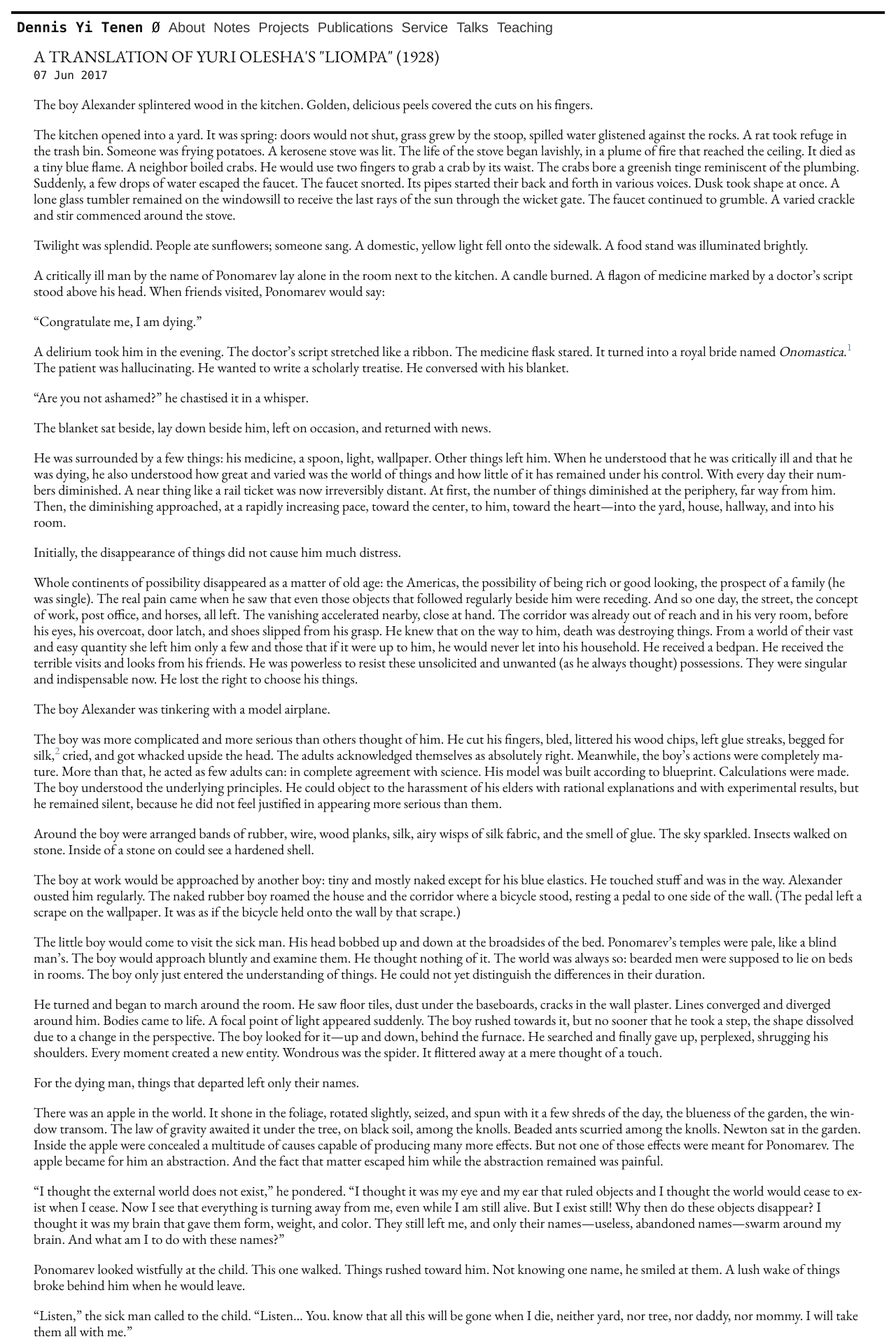
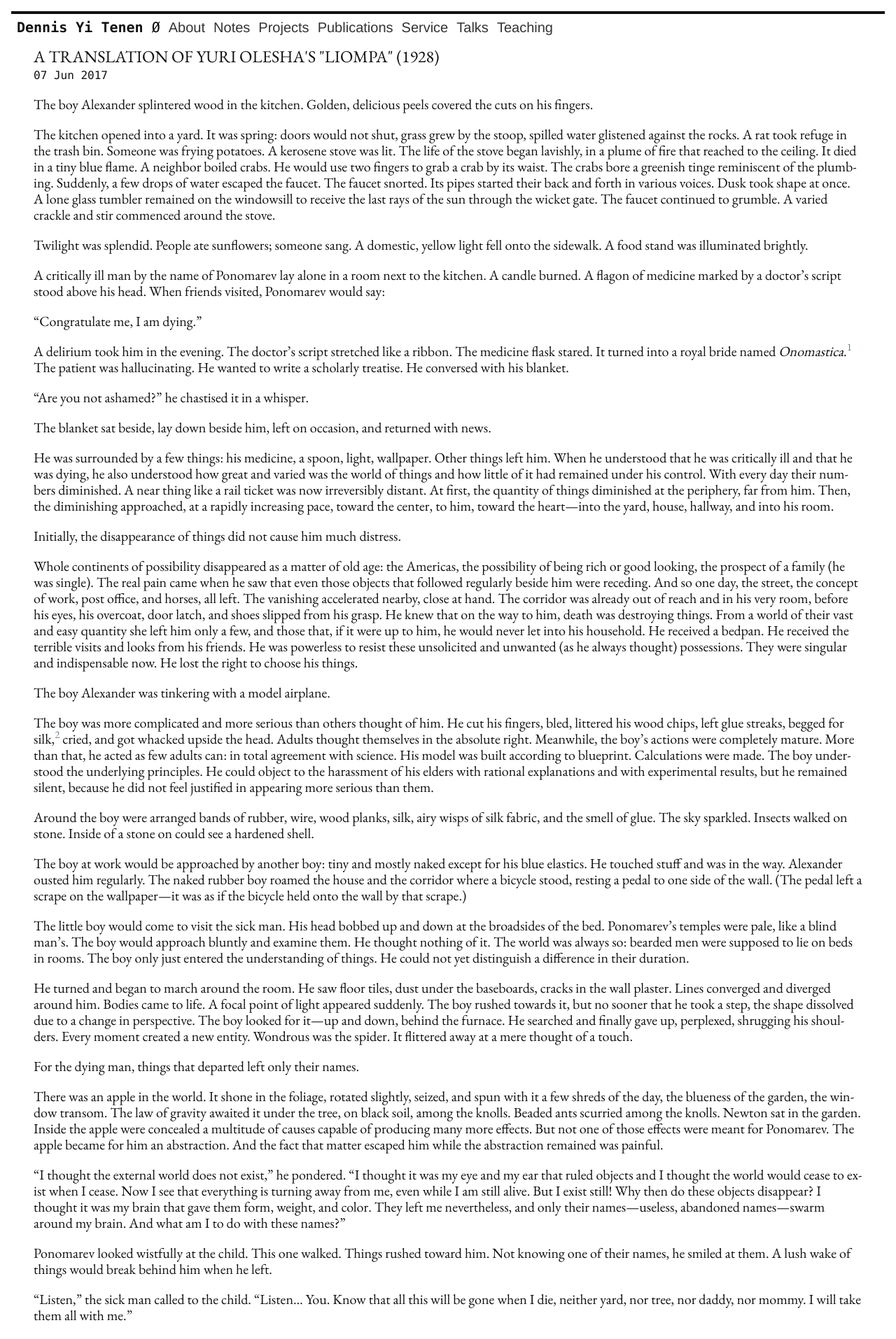
Before and after one commit to denten/denten.github.io, a Jekyll site: the page built from _posts/2017-06-07-liompa.md, in a window 1280 px wide. Shown: the top 1914 px of the page at 70% size. Built offline with Jekyll 4.4.1, drawn with Linux system fonts in a browser that asks for light colours; nearby versions of some CDN libraries; library files that are not in the unit come from our copies; some of the changed text lies outside the part shown.

Commit message:
translation edits

```diff
--- a/_posts/2017-06-07-liompa.md
+++ b/_posts/2017-06-07-liompa.md
@@ -15,9 +15,9 @@
 The kitchen opened into a yard. It was spring: doors would not shut, grass
 grew by the stoop, spilled water glistened against the rocks. A rat took
 refuge in the trash bin. Someone was frying potatoes. A kerosene stove was
-lit. The life of the stove began lavishly, in a plume of fire that reached the
-ceiling. It died as a tiny blue flame. A neighbor boiled crabs. He would use
-two fingers to grab a crab by its waist. The crabs bore a greenish tinge
+lit. The life of the stove began lavishly, in a plume of fire that reached to
+the ceiling. It died in a tiny blue flame. A neighbor boiled crabs. He would
+use two fingers to grab a crab by its waist. The crabs bore a greenish tinge
 reminiscent of the plumbing. Suddenly, a few drops of water escaped the
 faucet. The faucet snorted. Its pipes started their back and forth in various
 voices. Dusk took shape at once. A lone glass tumbler remained on the
@@ -28,8 +28,8 @@
 Twilight was splendid. People ate sunflowers; someone sang. A domestic, yellow
 light fell onto the sidewalk. A food stand was illuminated brightly.
 
-A critically ill man by the name of Ponomarev lay alone in the room next to
-the kitchen. A candle burned. A flagon of medicine marked by a doctor's script
+A critically ill man by the name of Ponomarev lay alone in a room next to the
+kitchen. A candle burned. A flagon of medicine marked by a doctor's script
 stood above his head. When friends visited, Ponomarev would say:
 
 "Congratulate me, I am dying."
@@ -47,9 +47,9 @@
 He was surrounded by a few things: his medicine, a spoon, light, wallpaper.
 Other things left him. When he understood that he was critically ill and that
 he was dying, he also understood how great and varied was the world of things
-and how little of it has remained under his control. With every day their
+and how little of it had remained under his control. With every day their
 numbers diminished. A near thing like a rail ticket was now irreversibly
-distant. At first, the number of things diminished at the periphery, far way
+distant. At first, the quantity of things diminished at the periphery, far
 from him. Then, the diminishing approached, at a rapidly increasing pace,
 toward the center, to him, toward the heart---into the yard, house, hallway,
 and into his room.
@@ -64,8 +64,8 @@
 accelerated nearby, close at hand. The corridor was already out of reach and
 in his very room, before his eyes, his overcoat, door latch, and shoes slipped
 from his grasp. He knew that on the way to him, death was destroying things.
-From a world of their vast and easy quantity she left him only a few and those
-that if it were up to him, he would never let into his household. He received
+From a world of their vast and easy quantity she left him only a few, and those
+that, if it were up to him, he would never let into his household. He received
 a bedpan. He received the terrible visits and looks from his friends. He was
 powerless to resist these unsolicited and unwanted (as he always thought)
 possessions. They were singular and indispensable now. He lost the right to
@@ -75,14 +75,14 @@
 
 The boy was more complicated and more serious than others thought of him. He
 cut his fingers, bled, littered his wood chips, left glue streaks, begged for
-silk,[^1] cried, and got whacked upside the head. The adults acknowledged
-themselves as absolutely right. Meanwhile, the boy's actions were completely
-mature. More than that, he acted as few adults can: in complete agreement with
-science. His model was built according to blueprint. Calculations were made.
-The boy understood the underlying principles. He could object to the
-harassment of his elders with rational explanations and with experimental
-results, but he remained silent, because he did not feel justified in
-appearing more serious than them.
+silk,[^1] cried, and got whacked upside the head. Adults thought themselves in
+the absolute right. Meanwhile, the boy's actions were completely mature. More
+than that, he acted as few adults can: in total agreement with science. His
+model was built according to blueprint. Calculations were made. The boy
+understood the underlying principles. He could object to the harassment of his
+elders with rational explanations and with experimental results, but he
+remained silent, because he did not feel justified in appearing more serious
+than them.
 
 Around the boy were arranged bands of rubber, wire, wood planks, silk, airy
 wisps of silk fabric, and the smell of glue. The sky sparkled. Insects walked
@@ -92,22 +92,22 @@
 except for his blue elastics. He touched stuff and was in the way. Alexander
 ousted him regularly. The naked rubber boy roamed the house and the corridor
 where a bicycle stood, resting a pedal to one side of the wall. (The pedal
-left a scrape on the wallpaper. It was as if the bicycle held onto the wall by
-that scrape.)
+left a scrape on the wallpaper---it was as if the bicycle held onto the wall
+by that scrape.)
 
 The little boy would come to visit the sick man. His head bobbed up and down
 at the broadsides of the bed. Ponomarev's temples were pale, like a blind
 man's. The boy would approach bluntly and examine them. He thought nothing of
 it. The world was always so: bearded men were supposed to lie on beds in
 rooms. The boy only just entered the understanding of things. He could not yet
-distinguish the differences in their duration.
+distinguish a difference in their duration.
 
 He turned and began to march around the room. He saw floor tiles, dust under
 the baseboards, cracks in the wall plaster. Lines converged and diverged
 around him. Bodies came to life. A focal point of light appeared suddenly. The
 boy rushed towards it, but no sooner that he took a step, the shape dissolved
-due to a change in the perspective. The boy looked for it---up and down,
-behind the furnace. He searched and finally gave up, perplexed, shrugging his
+due to a change in perspective. The boy looked for it---up and down, behind
+the furnace. He searched and finally gave up, perplexed, shrugging his
 shoulders. Every moment created a new entity. Wondrous was the spider. It
 flittered away at a mere thought of a touch.
 
@@ -127,14 +127,14 @@
 exist when I cease. Now I see that everything is turning away from me, even
 while I am still alive. But I exist still! Why then do these objects
 disappear? I thought it was my brain that gave them form, weight, and color.
-They still left me, and only their names---useless, abandoned names---swarm
-around my brain. And what am I to do with these names?"
+They left me nevertheless, and only their names---useless, abandoned
+names---swarm around my brain. And what am I to do with these names?"
 
 Ponomarev looked wistfully at the child. This one walked. Things rushed toward
-him. Not knowing one name, he smiled at them. A lush wake of things broke
-behind him when he would leave.
+him. Not knowing one of their names, he smiled at them. A lush wake of things
+would break behind him when he left.
 
-"Listen," the sick man called to the child. "Listen... You. know that all this
+"Listen," the sick man called to the child. "Listen... You. Know that all this
 will be gone when I die, neither yard, nor tree, nor daddy, nor mommy. I will
 take them all with me."
 
@@ -158,30 +158,32 @@
 The dying man walked through the kitchen, bent at the waist, his outstretched
 hands weighed heavy by his limp wrists. He came to take his things. The boy
 Alexander ran through the yard. A model airplane flew ahead. It was the last
-thing Ponomarev saw. He did not take it. It flew away. Later on in the day a
-casket appeared in the kitchen. It was blue with yellow decorations. The
-rubber toddler watched from the corridor, his hands folded behind his back.
-The casket was tediously manipulated to get it through the door. A shelf was
-hit, a pot; bits of plaster fell. The boy Alexander climbed on top of the
-stove to help by holding the box from beneath. When the casket came through,
-finally, into the corridor, turning black at once there, the rubber toddler
+thing Ponomarev saw. He did not take it. It flew away. Later that day a casket
+appeared in the kitchen. It was blue with yellow decorations. The rubber
+toddler watched from the corridor, his hands folded behind his back. The
+casket was tediously manipulated to get it through the door. A shelf was hit,
+a pot; bits of plaster fell. The boy Alexander climbed on top of the stove to
+help by holding the box from beneath. When the casket came through, finally,
+into the corridor, turning black at once there, the rubber toddler
 pitter-pattered ahead.
 
-"Grandpa! Granpae," he yelled. "They brought you a casket."[^4]
+"Grandpa! Grandpa," he yelled. "They brought you a casket."
 
-## Notes:
+### Notes:
 
 Olesha's prose is characterized by choppy, hypnotic, often repetitive diction,
 lean descriptive lists, and idiosyncratic idiom. The author punctuates short,
-almost clinical, sentences with flights of estrangement in which simple things
-are described in unfamiliar, jarring ways. A sense of melancholy haunts this
-story, conveyed through ambiguous grammatical constructs that waver between
-the simple and the habitual past tense. In this way, Olesha purposefully blurs
-the lines between "the boy approached" and "the boy would often approach."
-Such scenes seem to have happened once and have always been happening
-continuously, creating a sense of eternal time which transcends the physical
-confines of the narrative. I tried to preserve and prioritize these features
-in translation, where possible.
+sentences containing clinically precise description, with flights of lyrical
+estrangement in which simple things are described in unfamiliar, jarring ways.
+A sense of melancholy haunts this story, conveyed through ambiguous
+grammatical constructs that waver between the simple and the habitual past
+tense. In this way, Olesha purposefully blurs the lines between "the boy
+approached" and "the boy would often approach." Such scenes seem to have
+happened once and to have always been happening continuously, creating a sense
+of eternal time which transcends the specificity of narrative placement. The
+rural house comes alive through careful detail, yet lives on as an archetype.
+I tried to preserve and prioritize these features in translation, where
+possible.
 
 Previous translations (out of print) include:
 
@@ -191,24 +193,34 @@
 - Yarmolinsky, Avrahm. Russians: Then and Now: A Selection of Russian Writing
   from the Seventeenth Century to Our Own Day. New York: Macmillan, 1963.
 
+A few select tools are essential for my translation workflow. The first of
+these is [multitran.ru][4], a remarkable online meta-aggregation of high
+quality Soviet-era Russian/English dictionaries which deserves a media
+archaeology of its own. In addition I use the following common resources:
 
-A few select tools are essential for my translation workflow. The first of
-these is multitran.ru, a remarkable online meta-aggregation of Russian/English
-dictionaries which deserves an article of its own.
+- *Oxford English Dictionary Online*. The online version includes full
+  etymological entries, which are important in reconstructing English
+approximates of phrasing that relies on a sense of the Russian root form.
 
-- Oxford English Dictionary, expanded online version which includedes
-  the full etymological entry.
-- Oxford American Writer's Thesaurus
-- Garner's Modern American Usage
-- Dal's Russian Etymological Dictionary.
+- Dal's *Russian Etymological Dictionary*. Same as above. Dal's is the golden
+  standard in Russian etymology.
 
-More on each as the translation progresses.
+- *Oxford American Writer's Thesaurus*. It is usually on my desk, although
+  writers like Olesha tend toward plain, colloquial expression. I did not have
+much need of it in this translation.
 
-Russian copyright has been extended for 70 years retroactively.[^3] The story
-entered public domain in 1998 and is therefore reprinted here in full.
+- *Garner's Modern American Usage* is my go-to guide through tricky
+  grammatical or stylistic terrain. Garner finds the right balance between
+proscription and description, and that with a sense of humor and humility that
+makes this reference work a pleasure to read.
 
-Mexico City
-June 2017
+It is worth noting that, according to article XXXX of the Russian Federation,
+copyright of literary creative works applies retroactively for 70 years after
+publication.[^3] Olesha's "Liompa," published in 1928, therefore entered the
+public domain in 1998.
+
+*Mexico City*
+*June 2017*
 
 ## Notes
 
@@ -218,4 +230,4 @@
 
 [^3]: https://web.archive.org/web/20170607090721/http://www.copyright.ru/ru/library/zakonodatelstvo/gk_rf_obschee_zakonodatel/grazhdanskii_kodeks_RF_4_chast/glava_69_obschie_pologeniy/1226-1227_intellektualnie_prava_sobstvennosti/
 
-[^4]: The Russian "Дедушками" is similarly distorted.
+[4]: https://mutitran.ru
--- a/public/global.css
+++ b/public/global.css
@@ -65,6 +65,7 @@
 
 ul, ol {
     margin-top: .5em;
+    margin-bottom: .5em;
     margin-left: -1em;
     list-style-position: outside;
     }
```
Also changed, not shown: other parts of _posts/2017-06-07-liompa.md (+1 -1 lines), 1 other file.
